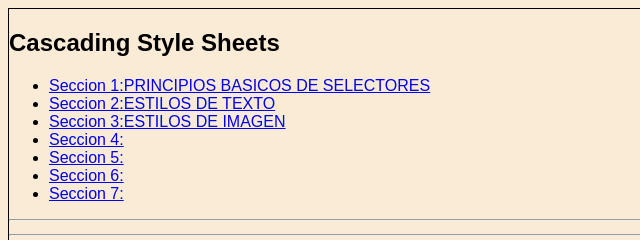
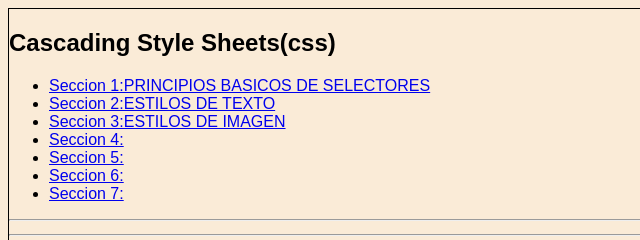
Before and after one commit to dbaagarcia/prueba-escritorio, a plain HTML site: page index.html in a window 1280 px wide. Shown: the top 240 px of the page, 0-640 px from the left. Drawn offline with Linux system fonts and the light colour scheme; a web font is replaced by a local one.

Commit message:
Cambios desde visual code

```diff
--- a/index.html
+++ b/index.html
@@ -19,7 +19,7 @@
 <body>
     <nav>
         <!-- prueba para github -->
-        <h1 >Cascading Style Sheets</h1>
+        <h1 >Cascading Style Sheets(css)</h1>
         <ul>
             <li class="navegacion"><a href="#seccion1">Seccion 1:PRINCIPIOS BASICOS DE SELECTORES</a></li>
             <li class="navegacion"><a href="#seccion2">Seccion 2:ESTILOS DE TEXTO</a></li>
```
